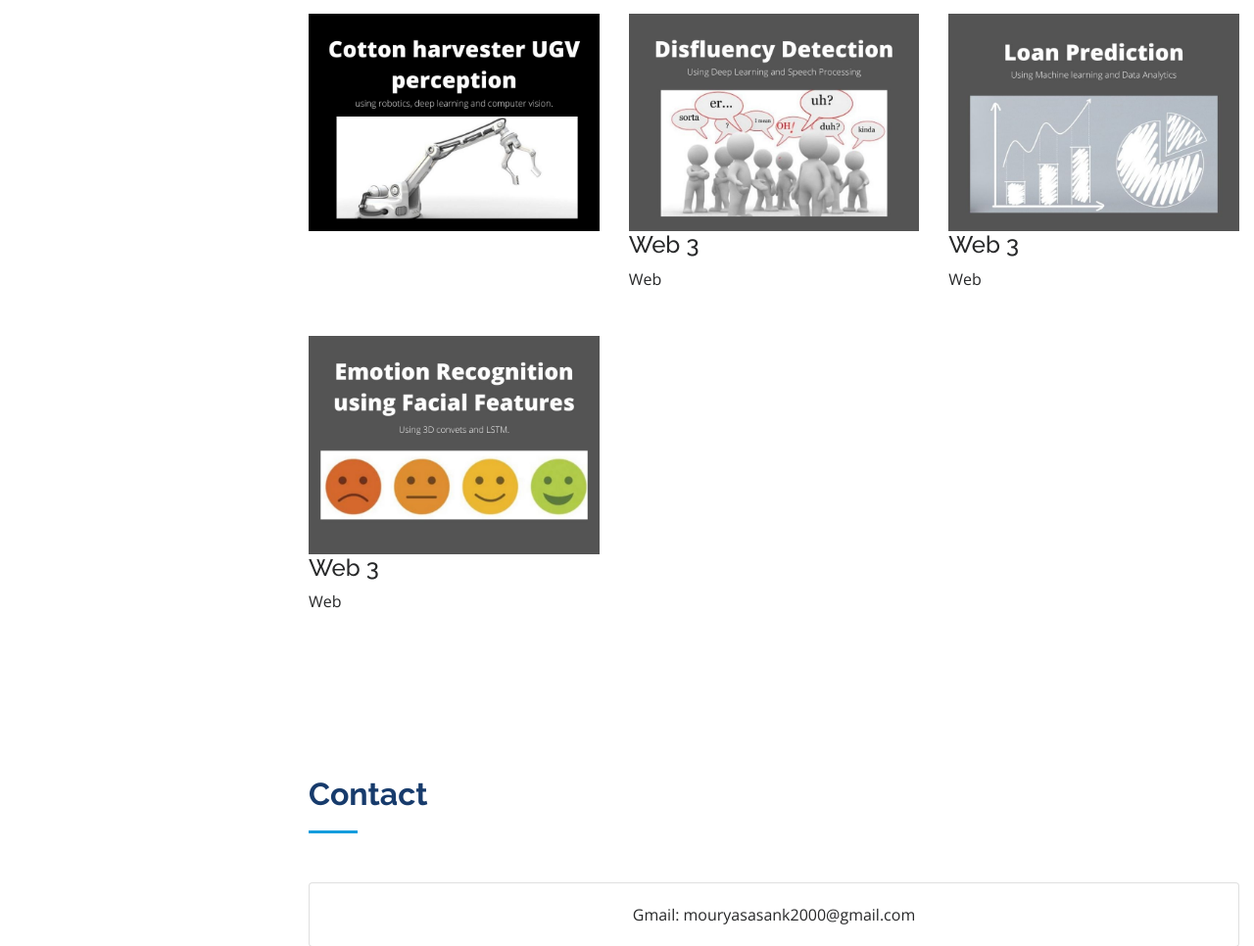
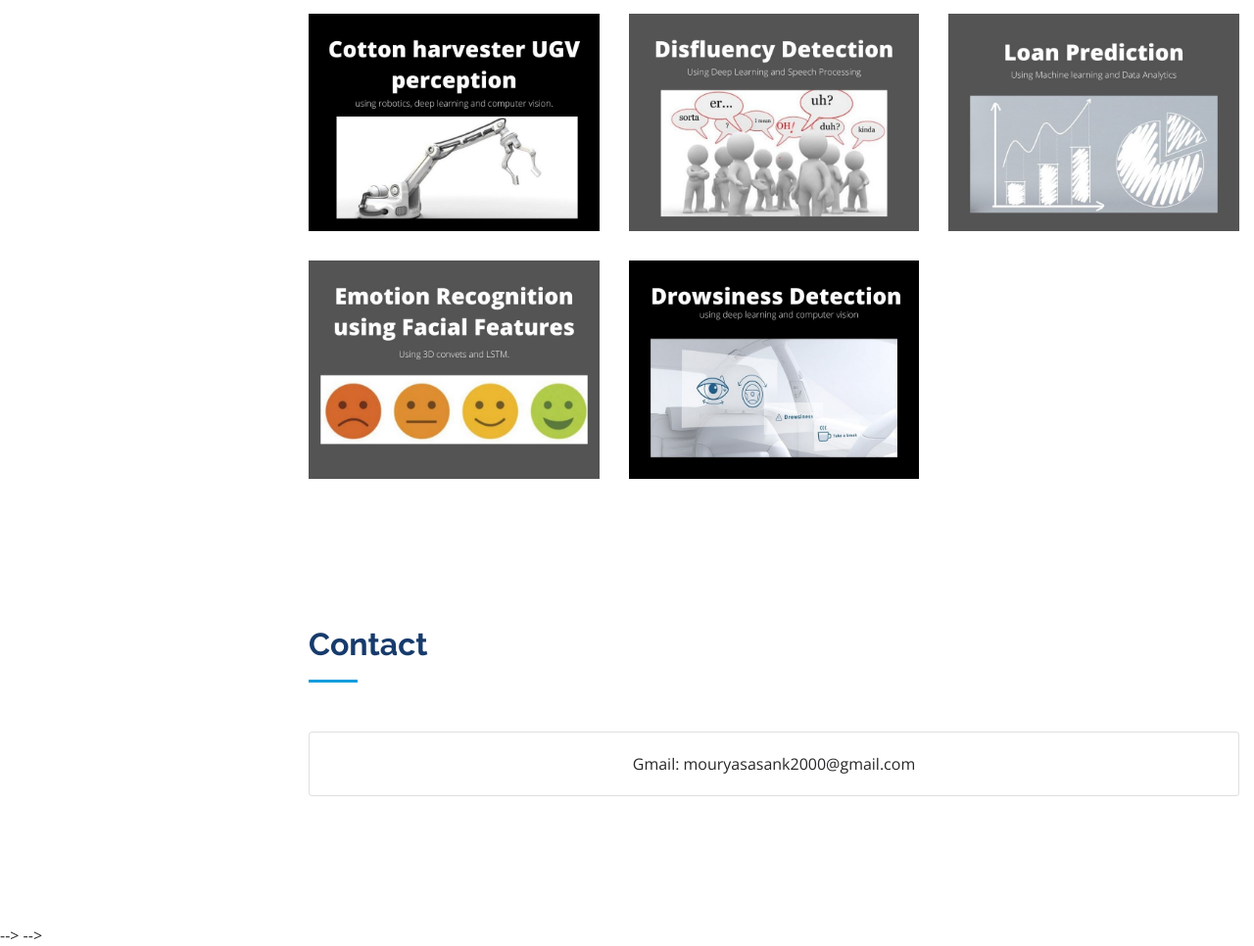
Before and after one commit to mouryasashank/sashankmainportfolio, a Flask app: page / in a window 1280 px wide. Shown: the part 3661-4627 px from the top of the page at 98% size. Run offline with Flask 2, Linux system fonts and the light colour scheme; some libraries are stand-ins or nearby versions.

Commit message:
Update index.html

```diff
--- a/templates/index.html
+++ b/templates/index.html
@@ -406,63 +406,61 @@
         <div class="col-lg-12 d-flex justify-content-center">
           <ul id="portfolio-flters">
             <li data-filter="*" class="filter-active">All</li>
-            <li data-filter=".filter-rob">Robotics</li>
-            <li data-filter=".filter-ias">Image and Speech Processing</li>
-            <li data-filter=".filter-daan">Data Analytics</li>
+            <li data-filter=".filter-robpro">Robotics</li>
+            <li data-filter=".filter-speechpro">Image and Speech Processing</li>
+            <li data-filter=".filter-ana">Data Analytics</li>
           </ul>
         </div>
       </div>
 
       <div class="row portfolio-container">
 
-        <div class="col-lg-4 col-md-6 portfolio-item filter-rob">
+        <div class="col-lg-4 col-md-6 portfolio-item filter-robpro">
           <div class="portfolio-wrap">
             <img src="static/assets/img/portfolio/portfolio-10.jpg" class="img-fluid" alt="">
              <div class="portfolio-links">
-               <a href="https://github.com/mouryasashank/Cotton_Robot" data-gall="portfolioGallery" class="venobox" title="App 1"><i class="bx bx-plus"></i></a>
+               <a href="https://github.com/mouryasashank/Cotton_Robot" data-gall="portfolioGallery" class="venobox" title="App 1"><i class="bx bxl-github"></i></a>
 <!--                <a href="portfolio-details.html" data-gall="portfolioDetailsGallery" data-vbtype="iframe" class="venobox" title="Portfolio Details"><i class="bx bx-link"></i></a> -->
              </div>
           </div>
         </div>
 
-        <div class="col-lg-4 col-md-6 portfolio-item filter-ias">
+        <div class="col-lg-4 col-md-6 portfolio-item filter-speechpro">
           <div class="portfolio-wrap">
             <img src="static/assets/img/portfolio/portfolio-2.jpg" class="img-fluid" alt="">
-            <div class="portfolio-info">
-              <h4>Web 3</h4>
-              <p>Web</p>
              <div class="portfolio-links">
-                <a href="static/assets/img/portfolio/portfolio-2.jpg" data-gall="portfolioGallery" class="venobox" title="Web 3"><i class="bx bx-plus"></i></a>
-                <a href="portfolio-details.html" data-gall="portfolioDetailsGallery" data-vbtype="iframe" class="venobox" title="Portfolio Details"><i class="bx bx-link"></i></a>
-              </div>
+               <a href="static/assets/img/portfolio/portfolio-2.jpg" data-gall="portfolioGallery" class="venobox" title="App 1"><i class="bx bxl-github"></i></a>
+<!--                <a href="portfolio-details.html" data-gall="portfolioDetailsGallery" data-vbtype="iframe" class="venobox" title="Portfolio Details"><i class="bx bx-link"></i></a> -->
              </div>
           </div>
         </div>
 
-        <div class="col-lg-4 col-md-6 portfolio-item filter-daan">
+        <div class="col-lg-4 col-md-6 portfolio-item filter-ana">
           <div class="portfolio-wrap">
             <img src="static/assets/img/portfolio/portfolio-3.jpg" class="img-fluid" alt="">
-            <div class="portfolio-info">
-              <h4>Web 3</h4>
-              <p>Web</p>
              <div class="portfolio-links">
-                <a href="static/assets/img/portfolio/portfolio-3.jpg" data-gall="portfolioGallery" class="venobox" title="Web 3"><i class="bx bx-plus"></i></a>
-                <a href="portfolio-details.html" data-gall="portfolioDetailsGallery" data-vbtype="iframe" class="venobox" title="Portfolio Details"><i class="bx bx-link"></i></a>
-              </div>
+               <a href="static/assets/img/portfolio/portfolio-3.jpg" data-gall="portfolioGallery" class="venobox" title="App 1"><i class="bx bxl-github"></i></a>
+<!--                <a href="portfolio-details.html" data-gall="portfolioDetailsGallery" data-vbtype="iframe" class="venobox" title="Portfolio Details"><i class="bx bx-link"></i></a> -->
              </div>
           </div>
         </div>
 
-        <div class="col-lg-4 col-md-6 portfolio-item filter-ias">
+        <div class="col-lg-4 col-md-6 portfolio-item filter-speechpro">
           <div class="portfolio-wrap">
             <img src="static/assets/img/portfolio/portfolio-4.jpg" class="img-fluid" alt="">
-            <div class="portfolio-info">
-              <h4>Web 3</h4>
-              <p>Web</p>
              <div class="portfolio-links">
-                <a href="static/assets/img/portfolio/portfolio-4.jpg" data-gall="portfolioGallery" class="venobox" title="Web 3"><i class="bx bx-plus"></i></a>
-                <a href="portfolio-details.html" data-gall="portfolioDetailsGallery" data-vbtype="iframe" class="venobox" title="Portfolio Details"><i class="bx bx-link"></i></a>
+               <a href="https://github.com/mouryasashank/emotion-recognition" data-gall="portfolioGallery" class="venobox" title="App 1"><i class="bx bxl-github"></i></a>
+<!--                <a href="portfolio-details.html" data-gall="portfolioDetailsGallery" data-vbtype="iframe" class="venobox" title="Portfolio Details"><i class="bx bx-link"></i></a> -->
              </div>
+          </div>
+        </div>
+
+        <div class="col-lg-4 col-md-6 portfolio-item filter-speechpro">
+          <div class="portfolio-wrap">
+            <img src="static/assets/img/portfolio/portfolio-11.jpg" class="img-fluid" alt="">
+             <div class="portfolio-links">
+               <a href="https://github.com/mouryasashank/Drowsiness_Detection" data-gall="portfolioGallery" class="venobox" title="App 1"><i class="bx bxl-github"></i></a>
+<!--                <a href="portfolio-details.html" data-gall="portfolioDetailsGallery" data-vbtype="iframe" class="venobox" title="Portfolio Details"><i class="bx bx-link"></i></a> -->
              </div>
           </div>
         </div>
```
Lines whose indentation alone changed are shown as unchanged.
